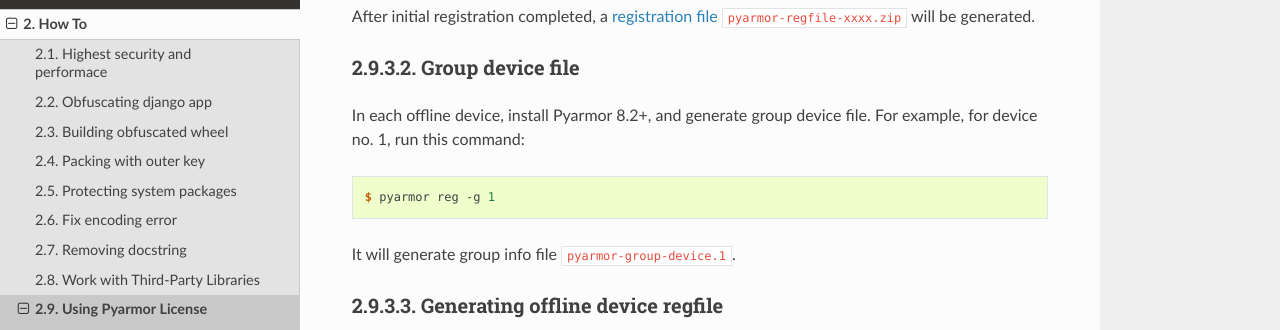
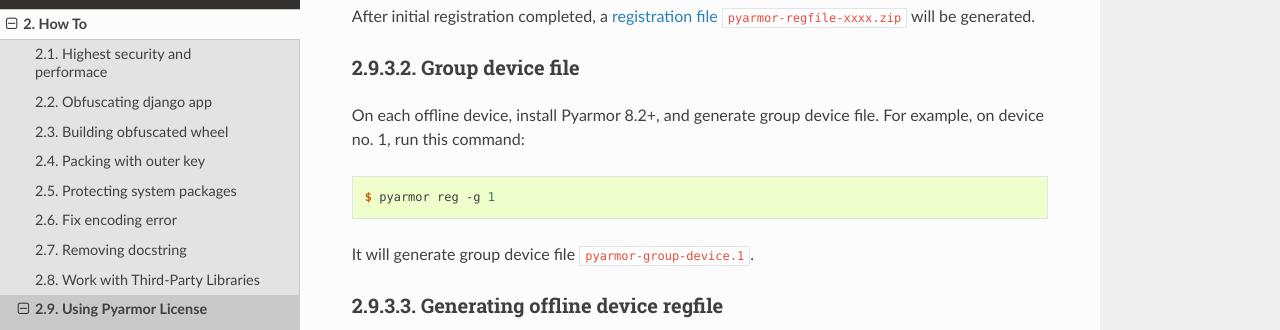
Before and after one commit to dashingsoft/pyarmor, a Sphinx documentation site: the page built from docs/how-to/register.rst, in a window 1280 px wide and 900 px high, scrolled down 3017 px. Shown: the part 152-482 px from the top of the window. Built offline with Sphinx 7.4.7 and the Read the Docs theme 2.0.0, drawn with Linux system fonts in a browser that asks for light colours.

Commit message:
Refine doc

```diff
--- a/docs/how-to/register.rst
+++ b/docs/how-to/register.rst
@@ -112,11 +112,11 @@
 Group device file
 -----------------
 
-In each offline device, install Pyarmor 8.2+, and generate group device file. For example, for device no. 1, run this command::
+On each offline device, install Pyarmor 8.2+, and generate group device file. For example, on device no. 1, run this command::
 
     $ pyarmor reg -g 1
 
-It will generate group info file ``pyarmor-group-device.1``.
+It will generate group device file ``pyarmor-group-device.1``.
 
 Generating offline device regfile
 ---------------------------------
```
